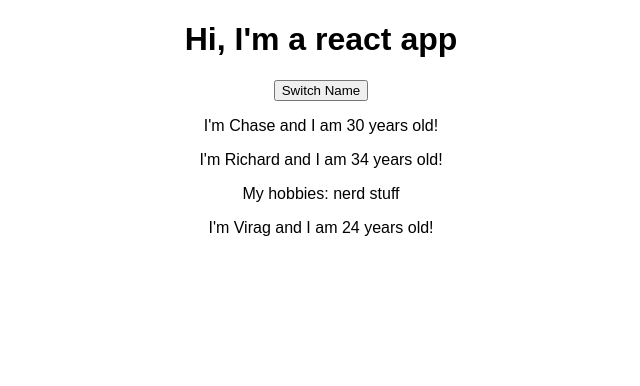
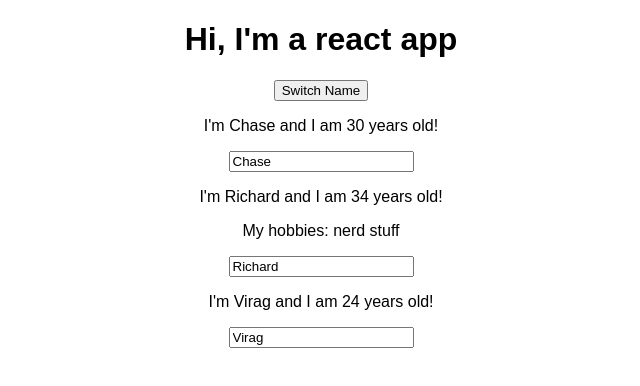
Before and after one commit to chasedmartin/udemy-react-training, a React (Create React App) app: page / in a window 1280 px wide. Shown: the top 386 px of the page, without its empty margins (319-959 px from the left). Built offline with nearby package versions, Linux system fonts and the light colour scheme.

Commit message:
47. Adding Two Way Binding

```diff
--- a/src/App.js
+++ b/src/App.js
@@ -22,6 +22,14 @@ class App extends Component {
     ]})
   }
 
+  nameChangedHandler = (event) => {
+    this.setState({persons: [
+      { name: 'Chase', age: 30},
+      { name: event.target.value, age: 34},
+      { name: 'Virag', age: 24}
+    ]})
+  }
+
   render() {
      return (
       <div className="App">
@@ -33,7 +41,8 @@ class App extends Component {
         <Person
           name={this.state.persons[1].name}
           age={this.state.persons[1].age}
-          click={this.switchNameHandler.bind(this, 'Queso')} >My hobbies: nerd stuff</Person>
+          click={this.switchNameHandler.bind(this, 'Queso')}
+          changed={this.nameChangedHandler} >My hobbies: nerd stuff</Person>
         <Person
           name={this.state.persons[2].name}
           age={this.state.persons[2].age} />
--- a/src/Person/Person.js
+++ b/src/Person/Person.js
@@ -5,6 +5,7 @@ const person = (props) => {
         <div>
             <p onClick={props.click}>I'm {props.name} and I am {props.age} years old!</p>
             <p>{props.children}</p>
+            <input type="text" onChange={props.changed} value={props.name} />
         </div>
     )
 };
```
